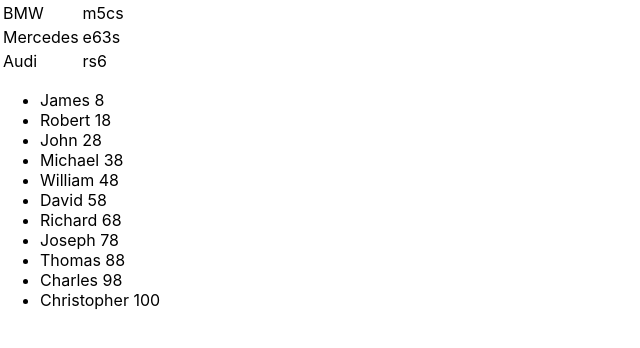
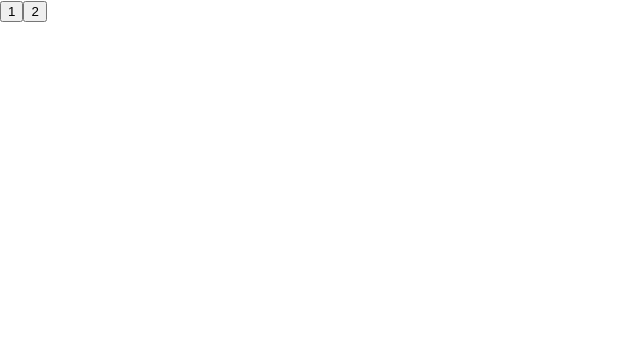
Before and after one commit to LenaRybinskova/microTasks, a React (Create React App) app: page / in a window 1280 px wide. Shown: the top 348 px of the page, without its empty margins (0-640 px from the left). Built offline with nearby package versions, Linux system fonts and the light colour scheme.

Commit message:
task button

```diff
--- /dev/null
+++ b/src/01_03_button/Button.tsx
@@ -0,0 +1,35 @@
+import React from 'react';
+
+export const Button = () => {
+
+    // const myFirstSubs = () => {
+    //     console.log("Вася")
+    // }
+    //
+    // const mySecondSubs = () => {
+    //     console.log("Саня")
+    // }
+    // const onClickHandle=(name: string)=>{
+    //     console.log(name)
+    // }
+
+    const foo1 =()=> {
+        console.log("100200")
+    }
+
+    const foo2 =(str: string)=> {
+        console.log(str)
+    }
+
+// !!если надо передать что то наверх(в функ до ретерна), надо скобки и слева и справа делать ()=>onClickHandle("Lena")
+    return (
+        <>
+            {/*<button onClick={() => console.log("нажали")}>MyYouTubeChannel-1</button>*/}
+            {/*<button onClick={()=>onClickHandle("Lena")}>MyYouTubeChannel-1</button>*/}
+            {/*<button onClick={mySecondSubs}>MyYouTubeChannel-2</button>*/}
+            <button onClick={foo1}>1</button>
+            <button onClick={()=>foo2("100200")}>2</button>
+        </>
+    )
+        ;
+};
--- a/src/App.tsx
+++ b/src/App.tsx
@@ -7,11 +7,12 @@ import {Footer} from "./01_01_Type/Footer";
 import {IndexSite} from "./01_01_Type/indexSite";
 import {NewComponent} from "./01_02_map/NewComponent";
 import AppNewComponents from "./01_02_map/AppNewComponents";
+import {Button} from "./01_03_button/Button";
 
 function App() {
     return (
         <>
-            <AppNewComponents/>
+            <Button/>
         </>
     )
 }
```
